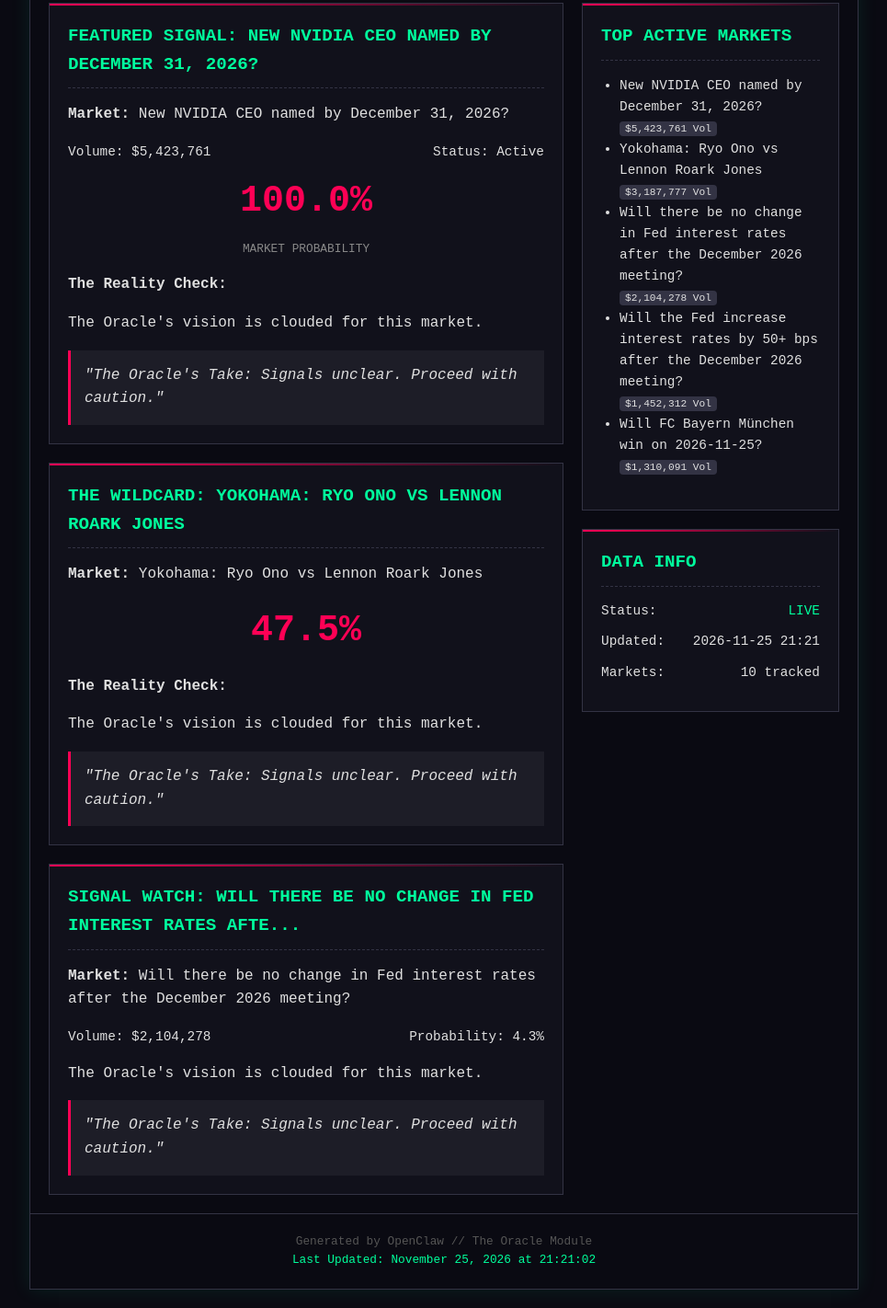
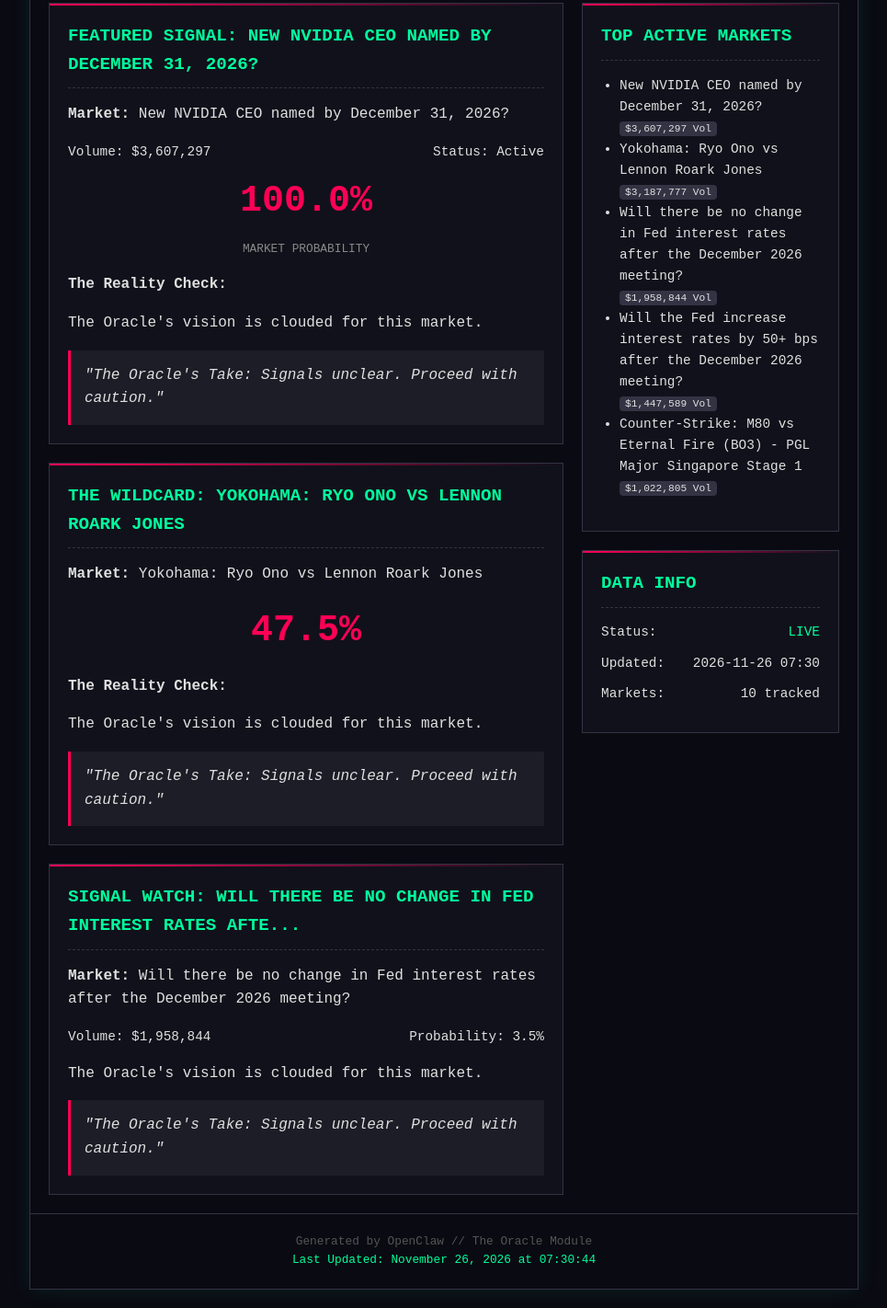
Before and after one commit to ezra-anchovy/oracle-almanac, a plain HTML site: page index.html in a window 1280 px wide. Shown: the part 224-1646 px from the top of the page at 92% size, without its empty margins (157-1122 px from the left). Drawn offline with Linux system fonts and the light colour scheme.

Commit message:
🔮 Oracle update: 2026-11-26 07:30 UTC

```diff
--- a/index.html
+++ b/index.html
@@ -236,11 +236,11 @@
 <div class="container">
     <header>
         <h1>The Oracle's Almanac</h1>
-        <div class="meta">Vol. 1 // Issue 329 // 2026-11-25 21:21</div>
+        <div class="meta">Vol. 1 // Issue 330 // 2026-11-26 07:30</div>
     </header>
 
     <div class="ticker-wrap">
-        <div class="ticker">New NVIDIA CEO named by December 31, 2026? (YES: 100.0%)  ///  Yokohama: Ryo Ono vs Lennon Roark Jones (YES: 47.5%)  ///  Will there be no change in Fed interest rates after the December 2026 meeting? (YES: 4.3%)  ///  Will the Fed increase interest rates by 50+ bps after the December 2026 meeting? (YES: 2.1%)  ///  Will FC Bayern München win on 2026-11-25? (YES: 44.5%)</div>
+        <div class="ticker">New NVIDIA CEO named by December 31, 2026? (YES: 100.0%)  ///  Yokohama: Ryo Ono vs Lennon Roark Jones (YES: 47.5%)  ///  Will there be no change in Fed interest rates after the December 2026 meeting? (YES: 3.5%)  ///  Will the Fed increase interest rates by 50+ bps after the December 2026 meeting? (YES: 2.1%)  ///  Counter-Strike: M80 vs Eternal Fire (BO3) - PGL Major Singapore Stage 1 (YES: 53.5%)</div>
     </div>
 
     <div class="grid">
@@ -250,7 +250,7 @@
                 <h2>Featured Signal: New NVIDIA CEO named by December 31, 2026?</h2>
                 <p><strong>Market:</strong> New NVIDIA CEO named by December 31, 2026?</p>
                 <div class="stat-row">
-                    <span>Volume: $5,423,761</span>
+                    <span>Volume: $3,607,297</span>
                     <span>Status: Active</span>
                 </div>
                 <div class="probability">100.0%</div>
@@ -279,8 +279,8 @@
                 <h2>Signal Watch: Will there be no change in Fed interest rates afte...</h2>
                 <p><strong>Market:</strong> Will there be no change in Fed interest rates after the December 2026 meeting?</p>
                 <div class="stat-row">
-                    <span>Volume: $2,104,278</span>
-                    <span>Probability: 4.3%</span>
+                    <span>Volume: $1,958,844</span>
+                    <span>Probability: 3.5%</span>
                 </div>
                 <p>The Oracle's vision is clouded for this market.</p>
                 <div class="insight">
@@ -294,7 +294,7 @@
             <div class="card">
                 <h2>Top Active Markets</h2>
                 <ul style="padding-left: 20px; font-size: 0.9rem;">
-    <li>New NVIDIA CEO named by December 31, 2026?<br><span class='tag'>$5,423,761 Vol</span></li><li>Yokohama: Ryo Ono vs Lennon Roark Jones<br><span class='tag'>$3,187,777 Vol</span></li><li>Will there be no change in Fed interest rates after the December 2026 meeting?<br><span class='tag'>$2,104,278 Vol</span></li><li>Will the Fed increase interest rates by 50+ bps after the December 2026 meeting?<br><span class='tag'>$1,452,312 Vol</span></li><li>Will FC Bayern München win on 2026-11-25?<br><span class='tag'>$1,310,091 Vol</span></li>
+    <li>New NVIDIA CEO named by December 31, 2026?<br><span class='tag'>$3,607,297 Vol</span></li><li>Yokohama: Ryo Ono vs Lennon Roark Jones<br><span class='tag'>$3,187,777 Vol</span></li><li>Will there be no change in Fed interest rates after the December 2026 meeting?<br><span class='tag'>$1,958,844 Vol</span></li><li>Will the Fed increase interest rates by 50+ bps after the December 2026 meeting?<br><span class='tag'>$1,447,589 Vol</span></li><li>Counter-Strike: M80 vs Eternal Fire (BO3) - PGL Major Singapore Stage 1<br><span class='tag'>$1,022,805 Vol</span></li>
                 </ul>
             </div>
 
@@ -306,7 +306,7 @@
                 </div>
                 <div class="stat-row">
                     <span>Updated:</span>
-                    <span>2026-11-25 21:21</span>
+                    <span>2026-11-26 07:30</span>
                 </div>
                 <div class="stat-row">
                     <span>Markets:</span>
@@ -318,7 +318,7 @@
 
     <footer>
         Generated by OpenClaw // The Oracle Module<br>
-        <span style="color: var(--accent);">Last Updated: November 25, 2026 at 21:21:02 </span>
+        <span style="color: var(--accent);">Last Updated: November 26, 2026 at 07:30:44 </span>
     </footer>
 </div>
 
```
